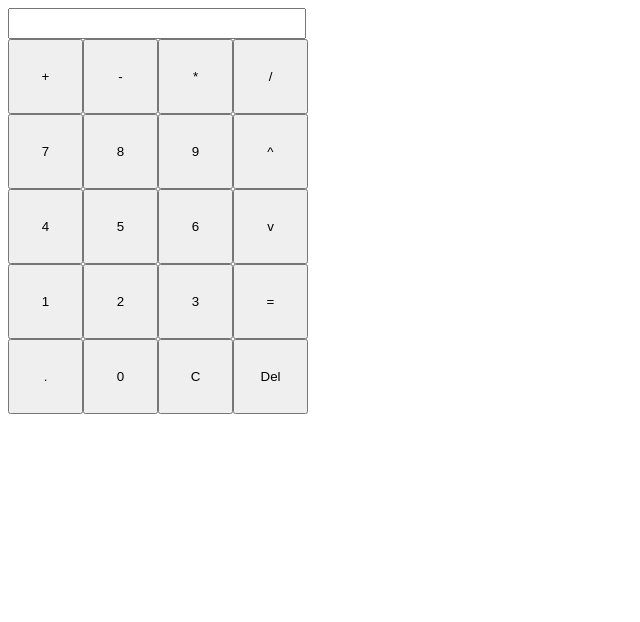
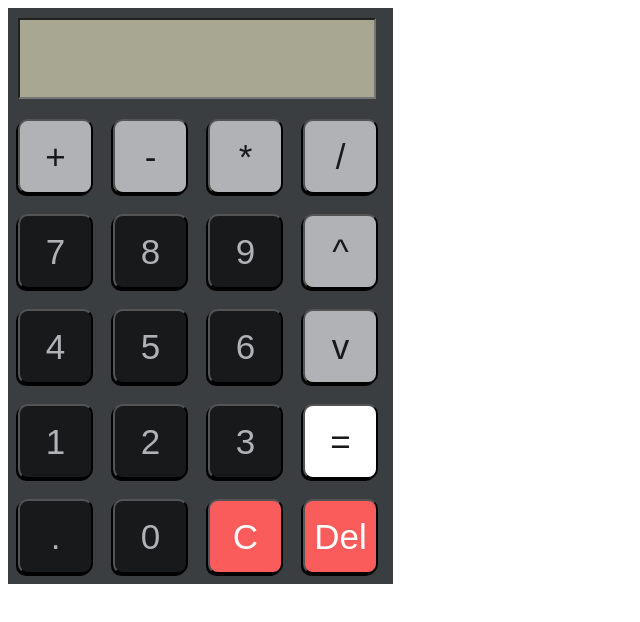
Before and after one commit to Entropygg/Calculator, a plain HTML site: page index.html in a window 1280 px wide. Shown: the whole page, without its empty margins (0-640 px from the left). Drawn offline with Linux system fonts and the light colour scheme.

Commit message:
Updated CSS and added a custom font for the input field

```diff
--- a/index.html
+++ b/index.html
@@ -8,6 +8,7 @@
     <link rel="stylesheet" href="styles.css">
 </head>
 <body>
+    <div id="calcBody">
         <input type="text" id="inputField"></input>
         <div id="container">
 
@@ -39,7 +40,7 @@
                 <button id="equals">=</button>
                 <button id="backspace">Del</button>
             </div>
-
+        </div>
 
 
 
--- a/scripts.js
+++ b/scripts.js
@@ -1,9 +1,5 @@
 /* To do:
- refactor to allow more than one operator in an expression (add another variable that contains everything after A and B then iterate down until that is empty) - done
- . should only be allowed once per string - done
- prevent divide by 0 - done
  update CSS
-round numbers before operation - done
 */
 
 let a = "";
--- a/styles.css
+++ b/styles.css
@@ -1,3 +1,8 @@
+@font-face {
+    font-family: calcFont;
+    src: url(Digital7-rg1mL.ttf);
+}
+
 .column {
     display: flex;
     flex-direction: column;
@@ -9,11 +14,57 @@
 }
 
 #inputField {
-    width: 290px;
-    height: 25px;
+    width: 350px;
+    height: 75px;
+    font-family: calcFont;
+    font-size: 50px;
+    background-color: #a8a892;
+    margin: 10px;
+    text-align: right;
 }
 
 button {
     width: 75px;
     height: 75px;
 }
+
+.numPad, #period {
+    background-color: #18191a;
+    color: #b0b2b5;
+    font-size: 35px;
+    margin: 10px;
+    border-radius: 10px;
+    box-shadow: -2px 2px 0 #020203;
+}
+
+.function, #root {
+    background-color: #b0b2b5;
+    color: #18191a;
+    font-size: 35px;
+    margin: 10px;
+    border-radius: 10px;
+    box-shadow: -2px 2px 0 #020203;
+}
+
+#clear, #backspace {
+    background-color: #fa5c5c;
+    color: white;
+    font-size: 35px;
+    margin: 10px;
+    border-radius: 10px;
+    box-shadow: -2px 2px 0 #020203;
+}
+
+#equals {
+    background-color: white;
+    color: #18191a;
+    font-size: 35px;
+    margin: 10px;
+    border-radius: 10px;
+    box-shadow: -2px 2px 0 #020203;
+}
+
+#calcBody {
+    background-color: #3b3e40;
+    width: 385px;
+}
```
Also changed, not shown: Digital7-rg1mL.ttf (added), Digital7Italic-BW658.ttf (added), Digital7Mono-Yz9J4.ttf (added), Digital7Monoitalic-8MDLJ.ttf (added), info.txt (added), misc/readme.txt (added). Lines whose indentation alone changed are shown as unchanged.
